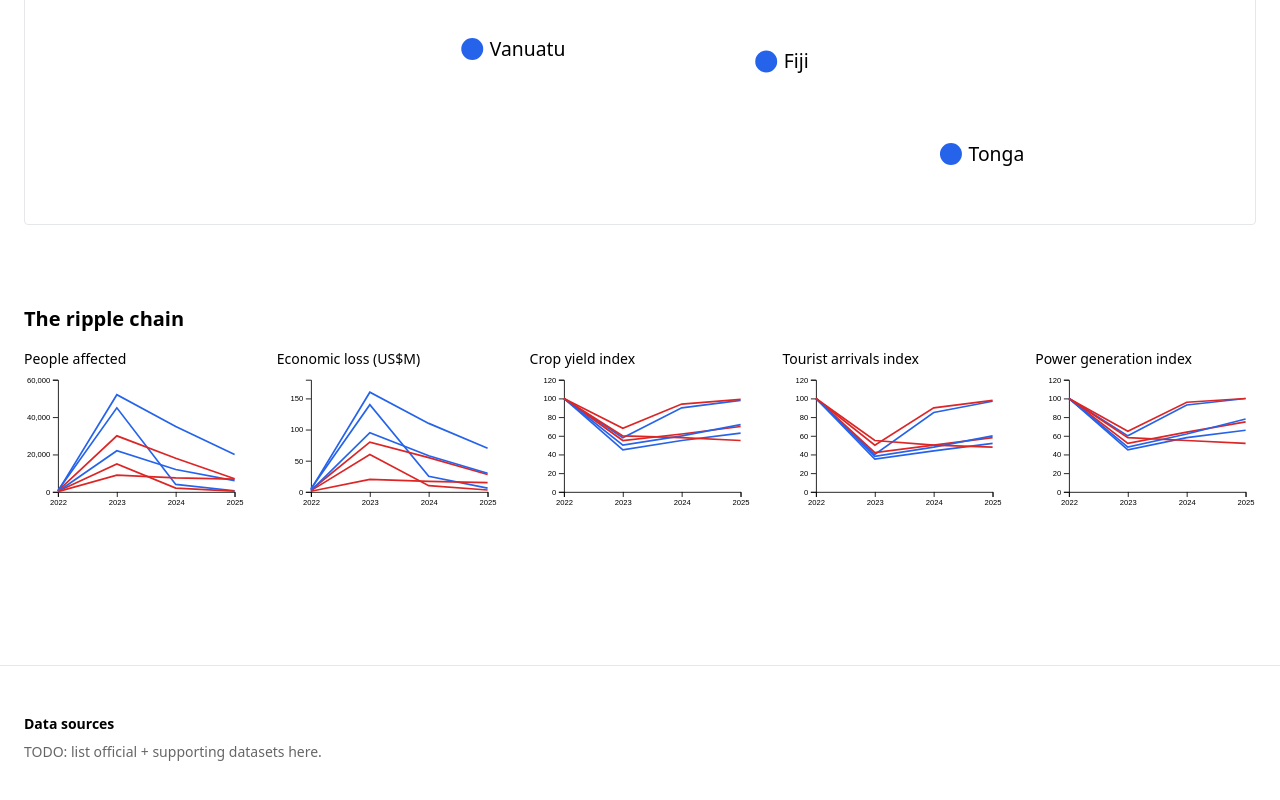
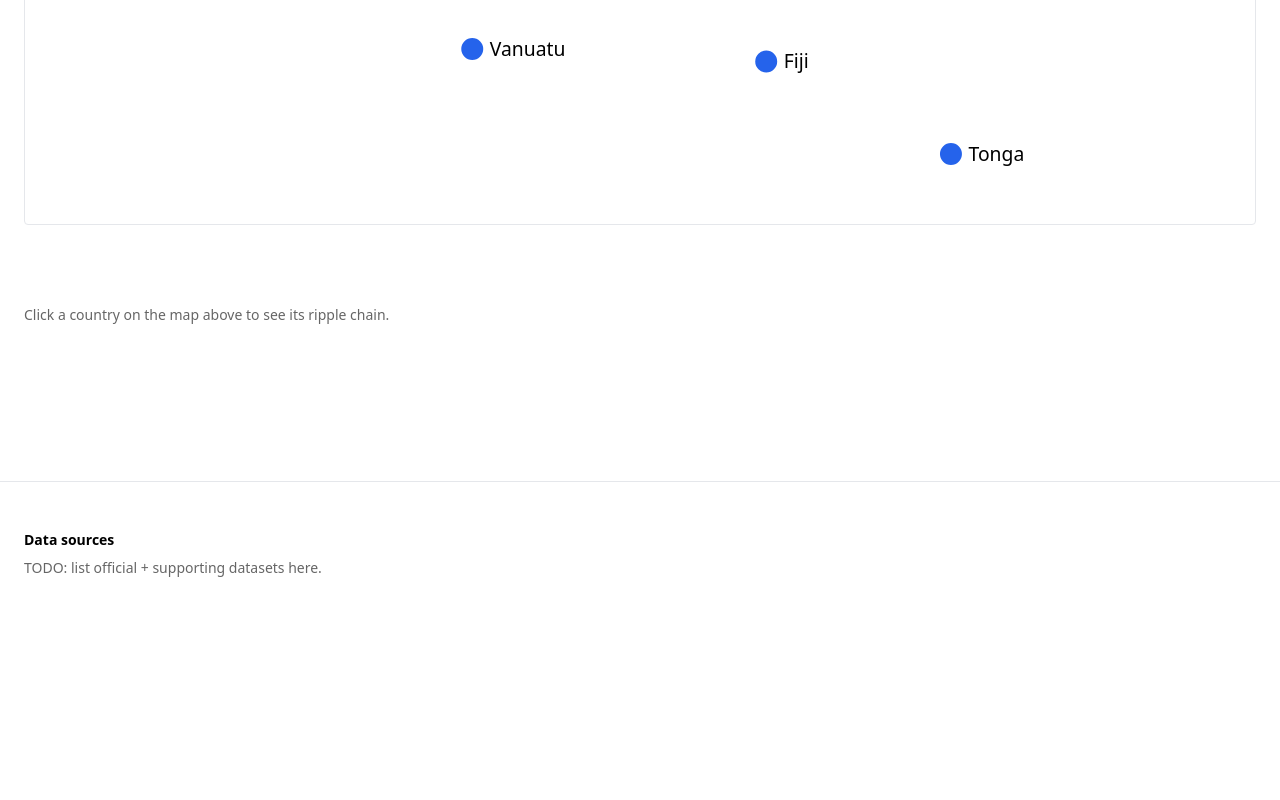
Before and after one commit to ReversalRedGarnet/DataViz, a React (Vite) app: page / in a window 1280 px wide. Shown: the part 1017-1817 px from the top of the page. After the commit the page ends 1643 px from the top, so only its background shows below. Built offline with nearby package versions, Linux system fonts and the light colour scheme.

Commit message:
Add selectedNations prop to RippleChain component
Updated RippleChain component to accept selectedNations prop and filter displayed data accordingly.

```diff
--- a/src/components/RippleChain.jsx
+++ b/src/components/RippleChain.jsx
@@ -3,17 +3,26 @@ import * as d3 from 'd3'
 import { METRICS } from '../utils/metrics.js'
 
 // The connected sequence view: one small chart per stage of the chain,
-// each comparing the two nations. Chart implementation: D3 only -- no
-// Plotly / Observable Plot, per the locked stack in README.md.
+// filtered down to whichever nation(s) are selected on the map. Chart
+// implementation: D3 only -- no Plotly / Observable Plot, per the
+// locked stack in README.md.
 //
 // Props:
 //   data -- { [metricKey]: Array<{ nation, year, [field]: number }> }
-//   Currently backed by DUMMY placeholder data -- see public/data/*.json
-export default function RippleChain({ data }) {
+//   selectedNations -- array of nation names selected in MapView
+export default function RippleChain({ data, selectedNations }) {
   if (!data) {
     return (
       <section className="px-6 py-12">
         <p className="text-sm opacity-60">Ripple chain -- waiting on data.</p>
+      </section>
+    )
+  }
+
+  if (!selectedNations || selectedNations.length === 0) {
+    return (
+      <section className="px-6 py-12">
+        <p className="text-sm opacity-60">Click a country on the map above to see its ripple chain.</p>
       </section>
     )
   }
@@ -23,7 +32,12 @@ export default function RippleChain({ data }) {
       <h2 className="text-xl font-semibold mb-4">The ripple chain</h2>
       <div className="grid gap-8 sm:grid-cols-2 lg:grid-cols-5">
         {METRICS.map((m) => (
-          <MetricChart key={m.key} title={m.label} data={data[m.key]} valueField={m.field} />
+          <MetricChart
+            key={m.key}
+            title={m.label}
+            data={data[m.key].filter((d) => selectedNations.includes(d.nation))}
+            valueField={m.field}
+          />
         ))}
       </div>
     </section>
```
